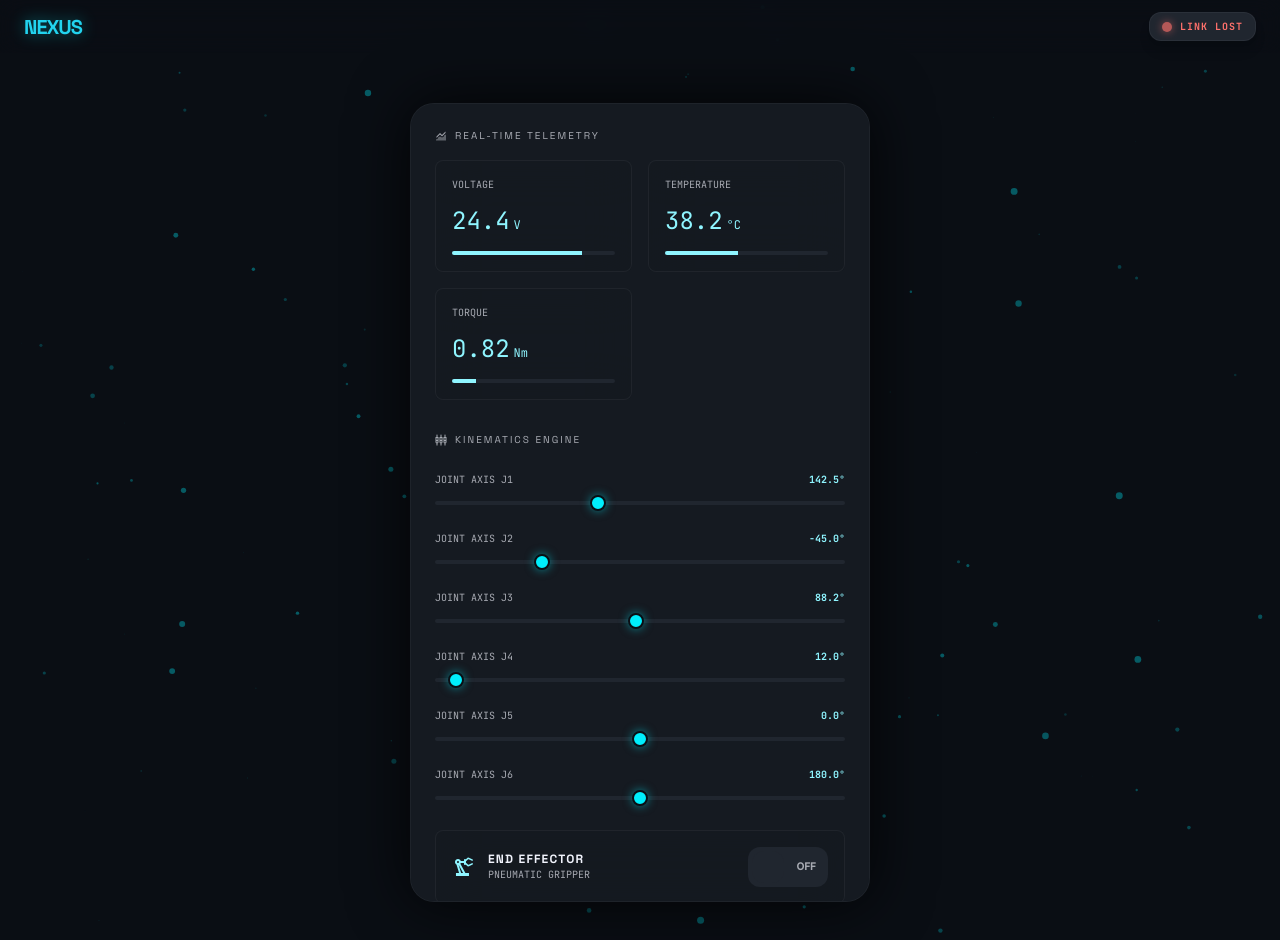
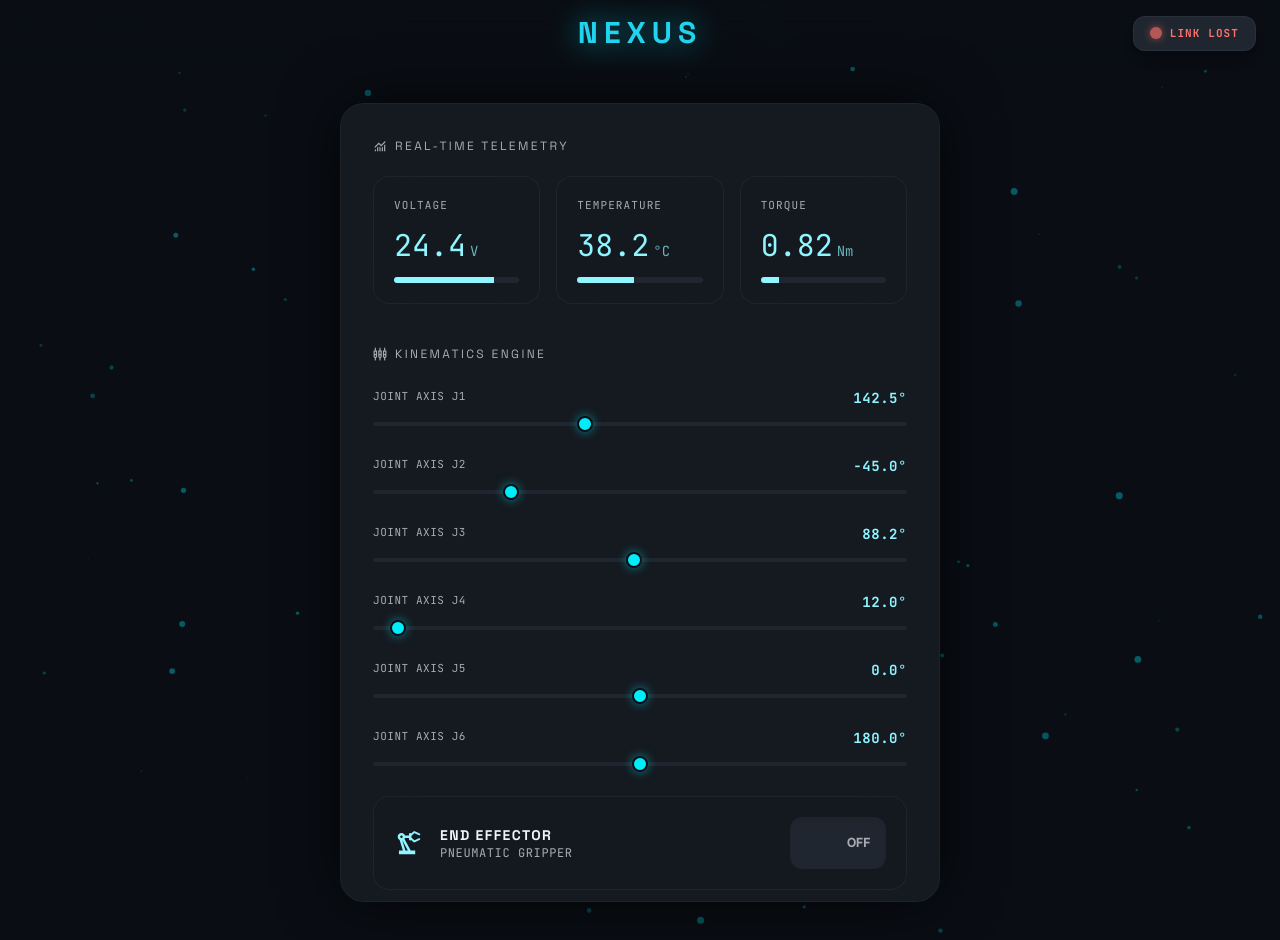
Before and after one commit to DenisTrokan/Nexus_Robo_Arm, a Django app: page / in a window 1280 px wide. Run offline with Django 5.2, Linux system fonts and the light colour scheme; some libraries are stand-ins or nearby versions.

Commit message:
style: enhance dashboard UI with updated typography, increased spacing, and refined component styling

```diff
--- a/templates/dashboard.html
+++ b/templates/dashboard.html
@@ -100,15 +100,19 @@
 </head>
 <body class="bg-background text-on-surface font-body overflow-hidden">
 <!-- TopAppBar Component -->
-<header class="fixed top-0 left-0 w-full z-50 flex justify-between items-center px-6 py-3 bg-[#0a0e14]/80 backdrop-blur-md">
-    <div class="text-xl font-black tracking-tighter text-cyan-400 drop-shadow-[0_0_8px_rgba(0,240,255,0.4)] font-headline">
+<header class="fixed top-0 left-0 w-full z-50 flex justify-between items-center px-6 py-4 bg-[#0a0e14]/80 backdrop-blur-md">
+    <!-- Spacer for precise centering -->
+    <div class="w-[150px] hidden md:block"></div>
+
+    <!-- Centered NEXUS Title -->
+    <div class="absolute left-1/2 -translate-x-1/2 text-3xl font-black tracking-[0.2em] text-cyan-400 drop-shadow-[0_0_15px_rgba(0,240,255,0.6)] font-headline">
         NEXUS
     </div>
 
     <!-- Connectivity Indicator -->
-    <div id="connection-status" class="flex items-center gap-2 bg-surface-container-highest px-3 py-1.5 rounded-full border border-outline-variant/30 shadow-lg">
-        <div id="connection-dot" class="w-2.5 h-2.5 rounded-full bg-error animate-pulse shadow-[0_0_8px_rgba(255,113,108,0.8)]"></div>
-        <span id="connection-text" class="text-[10px] font-mono text-error uppercase tracking-widest font-bold">LINK LOST</span>
+    <div id="connection-status" class="flex items-center gap-2 bg-surface-container-highest px-4 py-2 rounded-full border border-outline-variant/30 shadow-lg relative z-10 w-fit">
+        <div id="connection-dot" class="w-3 h-3 rounded-full bg-error animate-pulse shadow-[0_0_8px_rgba(255,113,108,0.8)]"></div>
+        <span id="connection-text" class="text-[11px] font-mono text-error uppercase tracking-widest font-bold">LINK LOST</span>
     </div>
 </header>
 
@@ -122,32 +126,32 @@
     <div id="cursor-glow" class="absolute inset-0 opacity-0 group-hover:opacity-100 transition-opacity duration-500 mix-blend-screen" style="background: radial-gradient(600px circle at 50% 50%, rgba(0,238,252,0.12), transparent 40%);"></div>
 </div>
 <!-- Centered Control Panel -->
-<section class="w-full md:w-[460px] bg-surface-container overflow-y-auto rounded-3xl border border-outline-variant/20 shadow-[0_0_60px_rgba(0,0,0,0.8)] max-h-[85vh] relative z-10">
-<div class="p-6 space-y-8">
+<section class="w-full md:w-[600px] bg-surface-container overflow-y-auto rounded-3xl border border-outline-variant/20 shadow-[0_0_60px_rgba(0,0,0,0.8)] max-h-[85vh] relative z-10">
+<div class="p-8 space-y-10">
 <!-- Telemetry -->
 <div>
-<h3 class="font-headline text-[10px] uppercase tracking-[0.2em] text-on-surface-variant mb-4 flex items-center gap-2">
-<span class="material-symbols-outlined text-xs">monitoring</span> Real-time Telemetry
+<h3 class="font-headline text-xs uppercase tracking-[0.2em] text-on-surface-variant mb-5 flex items-center gap-2">
+<span class="material-symbols-outlined text-sm">monitoring</span> Real-time Telemetry
                     </h3>
 <div class="telemetry-grid">
-<div class="glass-panel p-4 rounded-xl flex flex-col justify-between h-28">
-<span class="text-[10px] font-mono text-on-surface-variant uppercase">Voltage</span>
-<div class="text-2xl font-mono text-primary">24.4<span class="text-xs ml-1">V</span></div>
-<div class="w-full bg-surface-variant h-1 rounded-full overflow-hidden">
+<div class="glass-panel p-5 rounded-2xl flex flex-col justify-between h-32">
+<span class="text-[11px] font-mono text-on-surface-variant uppercase tracking-widest">Voltage</span>
+<div class="text-3xl font-mono text-primary">24.4<span class="text-sm ml-1 text-primary/70">V</span></div>
+<div class="w-full bg-surface-variant h-1.5 rounded-full overflow-hidden">
 <div class="bg-primary h-full w-[80%]"></div>
 </div>
 </div>
-<div class="glass-panel p-4 rounded-xl flex flex-col justify-between h-28">
-<span class="text-[10px] font-mono text-on-surface-variant uppercase">Temperature</span>
-<div class="text-2xl font-mono text-primary">38.2<span class="text-xs ml-1">°C</span></div>
-<div class="w-full bg-surface-variant h-1 rounded-full overflow-hidden">
+<div class="glass-panel p-5 rounded-2xl flex flex-col justify-between h-32">
+<span class="text-[11px] font-mono text-on-surface-variant uppercase tracking-widest">Temperature</span>
+<div class="text-3xl font-mono text-primary">38.2<span class="text-sm ml-1 text-primary/70">°C</span></div>
+<div class="w-full bg-surface-variant h-1.5 rounded-full overflow-hidden">
 <div class="bg-primary h-full w-[45%]"></div>
 </div>
 </div>
-<div class="glass-panel p-4 rounded-xl flex flex-col justify-between h-28">
-<span class="text-[10px] font-mono text-on-surface-variant uppercase">Torque</span>
-<div class="text-2xl font-mono text-primary">0.82<span class="text-xs ml-1">Nm</span></div>
-<div class="w-full bg-surface-variant h-1 rounded-full overflow-hidden">
+<div class="glass-panel p-5 rounded-2xl flex flex-col justify-between h-32">
+<span class="text-[11px] font-mono text-on-surface-variant uppercase tracking-widest">Torque</span>
+<div class="text-3xl font-mono text-primary">0.82<span class="text-sm ml-1 text-primary/70">Nm</span></div>
+<div class="w-full bg-surface-variant h-1.5 rounded-full overflow-hidden">
 <div class="bg-primary h-full w-[15%]"></div>
 </div>
 </div>
@@ -155,67 +159,67 @@
 </div>
 <!-- 6-Axis Controls -->
 <div>
-<h3 class="font-headline text-[10px] uppercase tracking-[0.2em] text-on-surface-variant mb-6 flex items-center gap-2">
-<span class="material-symbols-outlined text-xs">settings_input_component</span> Kinematics Engine
+<h3 class="font-headline text-xs uppercase tracking-[0.2em] text-on-surface-variant mb-6 flex items-center gap-2">
+<span class="material-symbols-outlined text-sm">settings_input_component</span> Kinematics Engine
                     </h3>
 <div class="space-y-6">
-<div class="grid grid-cols-1 gap-5">
-<div class="space-y-2">
-<div class="flex justify-between text-[10px] font-mono uppercase text-on-surface-variant">
+<div class="grid grid-cols-1 gap-6">
+<div class="space-y-3">
+<div class="flex justify-between text-[11px] font-mono uppercase text-on-surface-variant tracking-wider">
 <span>Joint Axis J1</span>
-<span class="text-primary font-bold">142.5°</span>
+<span class="text-primary font-bold text-sm">142.5°</span>
 </div>
-<input class="w-full" max="360" min="0" type="range" value="142"/>
+<input class="w-full cursor-pointer" max="360" min="0" type="range" value="142"/>
 </div>
-<div class="space-y-2">
-<div class="flex justify-between text-[10px] font-mono uppercase text-on-surface-variant">
+<div class="space-y-3">
+<div class="flex justify-between text-[11px] font-mono uppercase text-on-surface-variant tracking-wider">
 <span>Joint Axis J2</span>
-<span class="text-primary font-bold">-45.0°</span>
+<span class="text-primary font-bold text-sm">-45.0°</span>
 </div>
-<input class="w-full" max="90" min="-90" type="range" value="-45"/>
+<input class="w-full cursor-pointer" max="90" min="-90" type="range" value="-45"/>
 </div>
-<div class="space-y-2">
-<div class="flex justify-between text-[10px] font-mono uppercase text-on-surface-variant">
+<div class="space-y-3">
+<div class="flex justify-between text-[11px] font-mono uppercase text-on-surface-variant tracking-wider">
 <span>Joint Axis J3</span>
-<span class="text-primary font-bold">88.2°</span>
+<span class="text-primary font-bold text-sm">88.2°</span>
 </div>
-<input class="w-full" max="180" min="0" type="range" value="88"/>
+<input class="w-full cursor-pointer" max="180" min="0" type="range" value="88"/>
 </div>
-<div class="space-y-2">
-<div class="flex justify-between text-[10px] font-mono uppercase text-on-surface-variant">
+<div class="space-y-3">
+<div class="flex justify-between text-[11px] font-mono uppercase text-on-surface-variant tracking-wider">
 <span>Joint Axis J4</span>
-<span class="text-primary font-bold">12.0°</span>
+<span class="text-primary font-bold text-sm">12.0°</span>
 </div>
-<input class="w-full" max="360" min="0" type="range" value="12"/>
+<input class="w-full cursor-pointer" max="360" min="0" type="range" value="12"/>
 </div>
-<div class="space-y-2">
-<div class="flex justify-between text-[10px] font-mono uppercase text-on-surface-variant">
+<div class="space-y-3">
+<div class="flex justify-between text-[11px] font-mono uppercase text-on-surface-variant tracking-wider">
 <span>Joint Axis J5</span>
-<span class="text-primary font-bold">0.0°</span>
+<span class="text-primary font-bold text-sm">0.0°</span>
 </div>
-<input class="w-full" max="180" min="-180" type="range" value="0"/>
+<input class="w-full cursor-pointer" max="180" min="-180" type="range" value="0"/>
 </div>
-<div class="space-y-2">
-<div class="flex justify-between text-[10px] font-mono uppercase text-on-surface-variant">
+<div class="space-y-3">
+<div class="flex justify-between text-[11px] font-mono uppercase text-on-surface-variant tracking-wider">
 <span>Joint Axis J6</span>
-<span class="text-primary font-bold">180.0°</span>
+<span class="text-primary font-bold text-sm">180.0°</span>
 </div>
-<input class="w-full" max="360" min="0" type="range" value="180"/>
+<input class="w-full cursor-pointer" max="360" min="0" type="range" value="180"/>
 </div>
 </div>
 
 <!-- Gripper Toggle -->
-<div class="flex items-center justify-between glass-panel p-4 rounded-xl mt-6" id="gripper-container">
-<div class="flex items-center gap-3">
-<span class="material-symbols-outlined text-primary">precision_manufacturing</span>
+<div class="flex items-center justify-between glass-panel p-5 rounded-2xl mt-8" id="gripper-container">
+<div class="flex items-center gap-4">
+<span class="material-symbols-outlined text-primary text-3xl">precision_manufacturing</span>
 <div>
-<div class="text-xs font-headline font-bold uppercase tracking-widest">End Effector</div>
-<div class="text-[10px] font-mono text-on-surface-variant uppercase">Pneumatic Gripper</div>
+<div class="text-sm font-headline font-bold uppercase tracking-widest">End Effector</div>
+<div class="text-xs font-mono text-on-surface-variant uppercase tracking-wider">Pneumatic Gripper</div>
 </div>
 </div>
-<div class="flex items-center bg-surface-container-highest p-1 rounded-full w-20 relative cursor-pointer group" id="gripper-toggle">
-<div class="bg-surface-variant w-8 h-8 rounded-full transition-all duration-300" id="gripper-thumb"></div>
-<span class="absolute right-3 text-[10px] font-bold text-on-surface-variant" id="gripper-label">OFF</span>
+<div class="flex items-center bg-surface-container-highest p-1.5 rounded-full w-24 relative cursor-pointer group shadow-inner" id="gripper-toggle">
+<div class="bg-surface-variant w-10 h-10 rounded-full transition-all duration-300" id="gripper-thumb"></div>
+<span class="absolute right-4 text-xs font-bold text-on-surface-variant" id="gripper-label">OFF</span>
 </div>
 </div>
 
@@ -241,15 +245,15 @@
 
             if (gripperActive) {
                 gripperThumb.classList.remove('bg-surface-variant');
-                gripperThumb.classList.add('bg-primary', 'shadow-[0_0_12px_rgba(0,238,252,0.4)]', 'translate-x-10');
+                gripperThumb.classList.add('bg-primary', 'shadow-[0_0_12px_rgba(0,238,252,0.4)]', 'translate-x-11');
                 gripperLabel.innerText = 'ON';
-                gripperLabel.classList.replace('right-3', 'left-3');
+                gripperLabel.classList.replace('right-4', 'left-4');
                 gripperLabel.classList.replace('text-on-surface-variant', 'text-primary');
             } else {
                 gripperThumb.classList.add('bg-surface-variant');
-                gripperThumb.classList.remove('bg-primary', 'shadow-[0_0_12px_rgba(0,238,252,0.4)]', 'translate-x-10');
+                gripperThumb.classList.remove('bg-primary', 'shadow-[0_0_12px_rgba(0,238,252,0.4)]', 'translate-x-11');
                 gripperLabel.innerText = 'OFF';
-                gripperLabel.classList.replace('left-3', 'right-3');
+                gripperLabel.classList.replace('left-4', 'right-4');
                 gripperLabel.classList.replace('text-primary', 'text-on-surface-variant');
             }
 
@@ -375,11 +379,11 @@
                 // Update Status visually
                 const status = state.current_telemetry.status;
                 if(status) {
-                    const displays = document.querySelectorAll('.text-2xl.font-mono.text-primary');
+                    const displays = document.querySelectorAll('.text-3xl.font-mono.text-primary');
                     if(displays.length >= 3) {
-                        displays[0].innerHTML = Number(status.voltage).toFixed(1) + '<span class="text-xs ml-1">V</span>';
-                        displays[1].innerHTML = Number(status.temperature).toFixed(1) + '<span class="text-xs ml-1">°C</span>';
-                        displays[2].innerHTML = Number(status.torque).toFixed(2) + '<span class="text-xs ml-1">Nm</span>';
+                        displays[0].innerHTML = Number(status.voltage).toFixed(1) + '<span class="text-sm ml-1 text-primary/70">V</span>';
+                        displays[1].innerHTML = Number(status.temperature).toFixed(1) + '<span class="text-sm ml-1 text-primary/70">°C</span>';
+                        displays[2].innerHTML = Number(status.torque).toFixed(2) + '<span class="text-sm ml-1 text-primary/70">Nm</span>';
                     }
                 }
             }
```
